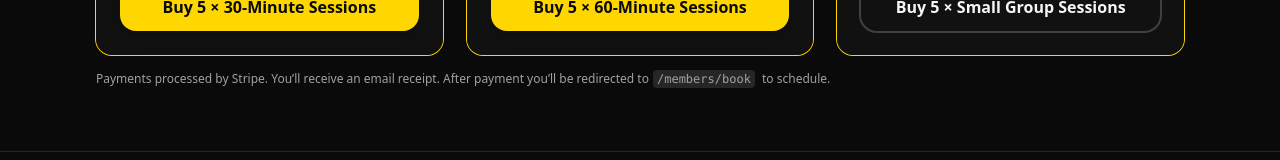
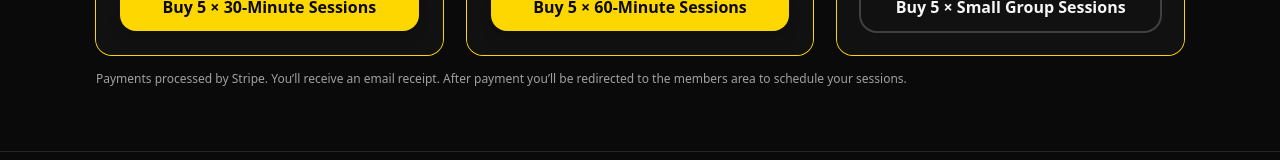
Before and after one commit to apstevens/the-final-bell, a React (Vite) app: page / in a window 1280 px wide. Shown: the part 3367-3527 px from the top of the page. Built offline with nearby package versions, Linux system fonts and the light colour scheme.

Commit message:
Amended description to remove url

```diff
--- a/src/App.tsx
+++ b/src/App.tsx
@@ -268,8 +268,7 @@ export default function TheFinalBellLanding() {
   </div>
 
   <p className="mt-4 text-xs text-neutral-400">
-    Payments processed by Stripe. You’ll receive an email receipt. After payment you’ll be redirected to
-    <code className="mx-1 rounded bg-neutral-800 px-1 py-0.5">/members/book</code> to schedule.
+    Payments processed by Stripe. You’ll receive an email receipt. After payment you’ll be redirected to the members area to schedule your sessions.
   </p>
 </section>
 
```
